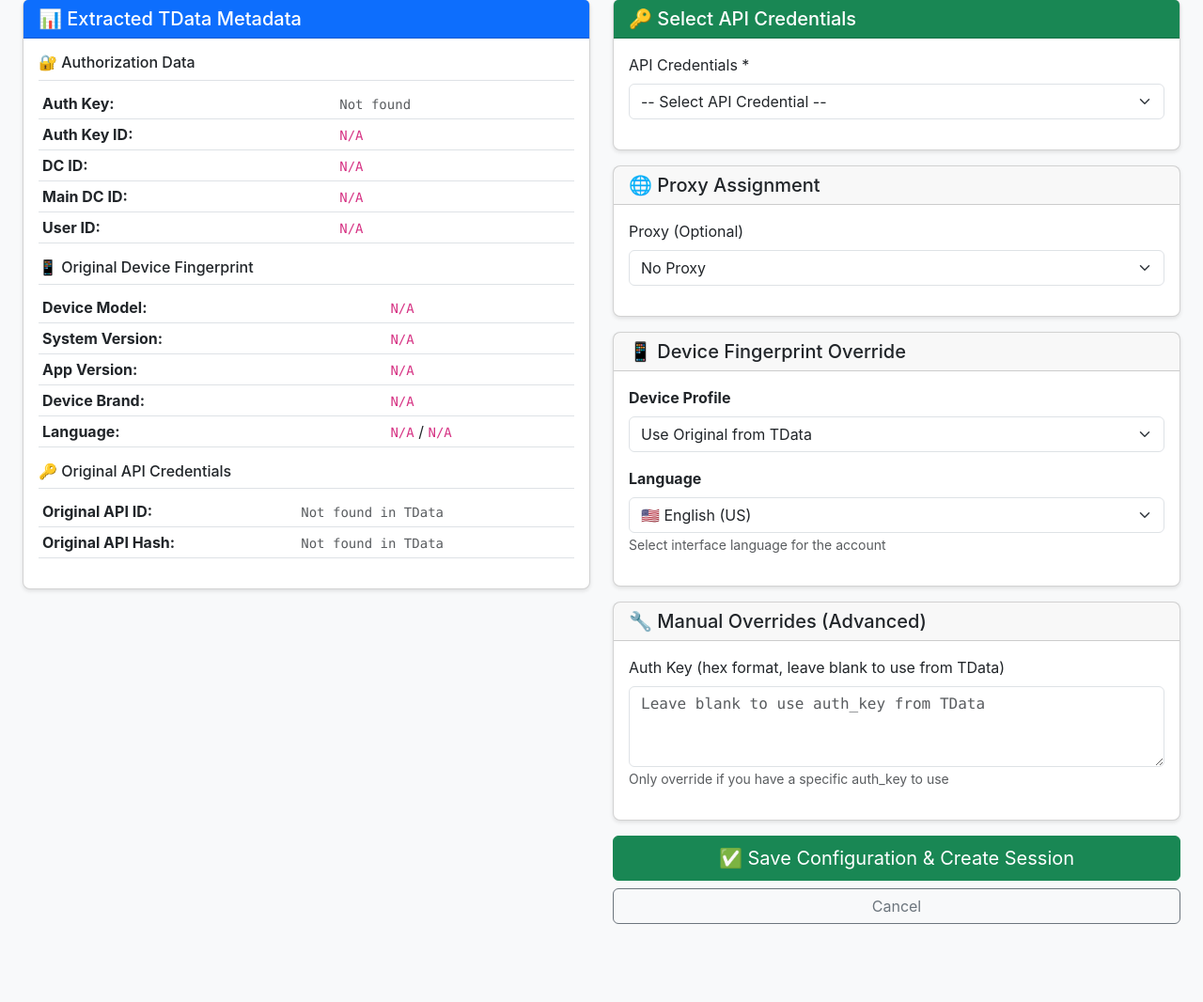
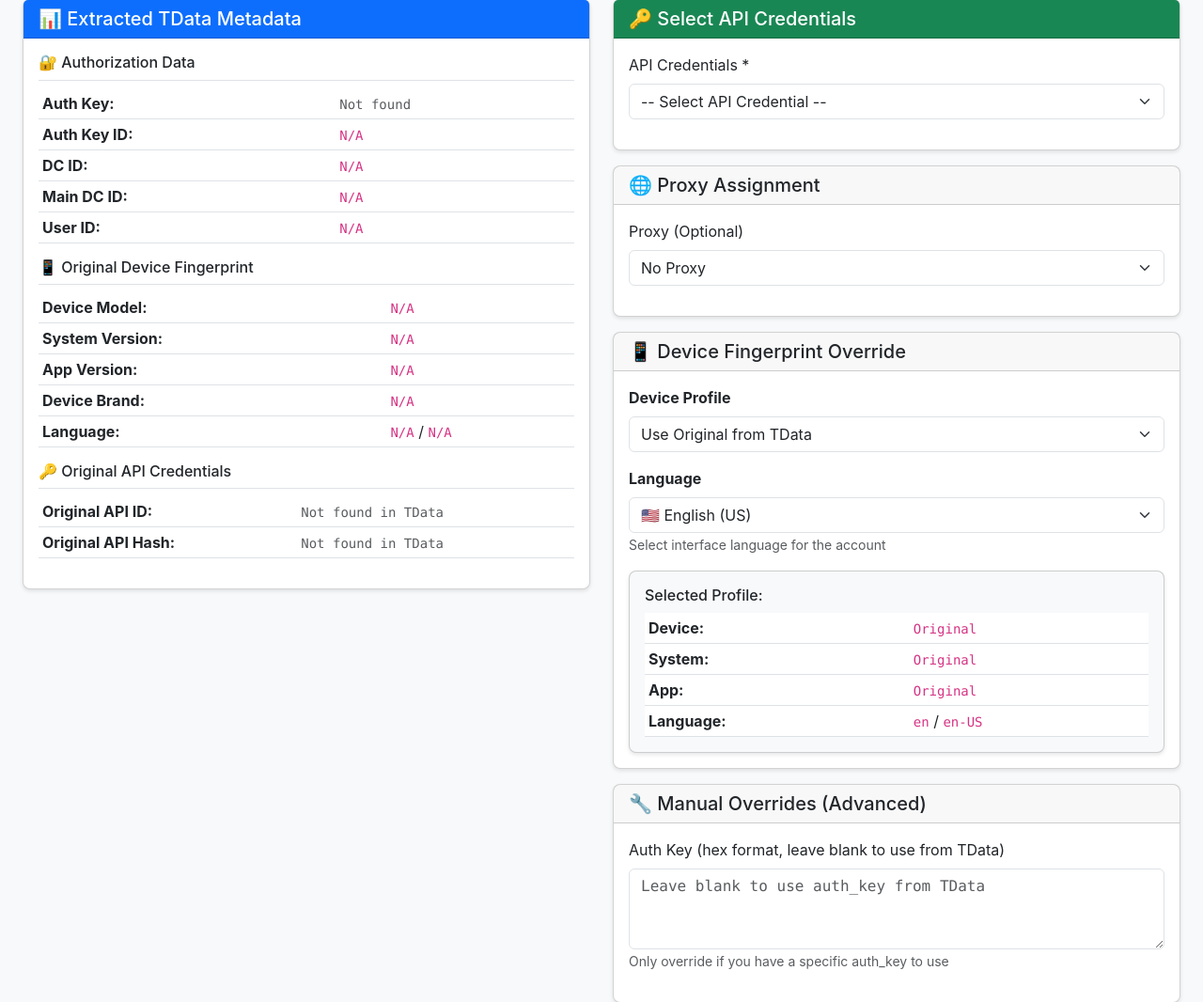
Before and after one commit to mrktguru/mrktguru, a Flask app: template templates/accounts/configure_tdata.html in a window 1280 px wide. Shown: the part 215-1281 px from the top of the page at 94% size. Before the commit the page ends 1198 px from the top, so only its background shows below. Run offline with Flask 3, Linux system fonts and the light colour scheme; the template is opened without the code that fills it, so the values that code supplies are empty.

Commit message:
fix: update JavaScript to handle separate language selector
- Device selector only sets device fields (no lang_code)
- Language selector sets lang_code and system_lang_code
- updatePreview() function updates preview dynamically
- Set English (US) as default on page load

```diff
--- a/templates/accounts/configure_tdata.html
+++ b/templates/accounts/configure_tdata.html
@@ -366,34 +366,64 @@
     // Device Profile Selector
     document.getElementById('deviceProfileSelector').addEventListener('change', function () {
         const selectedValue = this.value;
-        const preview = document.getElementById('deviceProfilePreview');
 
         if (selectedValue === '') {
-            // Use original from TData
-            preview.style.display = 'none';
+            // Use original from TData - clear device fields only
             document.getElementById('device_model_override').value = '';
             document.getElementById('system_version_override').value = '';
             document.getElementById('app_version_override').value = '';
-            document.getElementById('lang_code_override').value = '';
-            document.getElementById('system_lang_code_override').value = '';
         } else {
-            // Parse JSON and populate fields
+            // Parse JSON and populate device fields only (no lang_code in new profiles)
             const profile = JSON.parse(selectedValue);
-
             document.getElementById('device_model_override').value = profile.device_model;
             document.getElementById('system_version_override').value = profile.system_version;
             document.getElementById('app_version_override').value = profile.app_version;
-            document.getElementById('lang_code_override').value = profile.lang_code;
-            document.getElementById('system_lang_code_override').value = profile.system_lang_code;
+        }
 
-            // Show preview
-            document.getElementById('preview_device_model').textContent = profile.device_model;
-            document.getElementById('preview_system_version').textContent = profile.system_version;
-            document.getElementById('preview_app_version').textContent = profile.app_version;
-            document.getElementById('preview_lang_code').textContent = profile.lang_code;
-            document.getElementById('preview_system_lang_code').textContent = profile.system_lang_code;
+        updatePreview();
+    });
+
+    // Language Selector
+    document.getElementById('languageSelector').addEventListener('change', function () {
+        const selectedValue = this.value;
+
+        if (selectedValue) {
+            const lang = JSON.parse(selectedValue);
+            document.getElementById('lang_code_override').value = lang.lang_code;
+            document.getElementById('system_lang_code_override').value = lang.system_lang_code;
+        }
+
+        updatePreview();
+    });
+
+    // Update preview function
+    function updatePreview() {
+        const deviceModel = document.getElementById('device_model_override').value;
+        const systemVersion = document.getElementById('system_version_override').value;
+        const appVersion = document.getElementById('app_version_override').value;
+        const langCode = document.getElementById('lang_code_override').value;
+        const systemLangCode = document.getElementById('system_lang_code_override').value;
+        const preview = document.getElementById('deviceProfilePreview');
+
+        if (deviceModel || systemVersion || appVersion || langCode) {
+            document.getElementById('preview_device_model').textContent = deviceModel || 'Original';
+            document.getElementById('preview_system_version').textContent = systemVersion || 'Original';
+            document.getElementById('preview_app_version').textContent = appVersion || 'Original';
+            document.getElementById('preview_lang_code').textContent = langCode || 'Original';
+            document.getElementById('preview_system_lang_code').textContent = systemLangCode || 'Original';
             preview.style.display = 'block';
+        } else {
+            preview.style.display = 'none';
         }
+    }
+
+    // Set default language to English (US) on page load
+    document.addEventListener('DOMContentLoaded', function () {
+        const langSelector = document.getElementById('languageSelector');
+        langSelector.value = '{"lang_code":"en","system_lang_code":"en-US"}';
+        document.getElementById('lang_code_override').value = 'en';
+        document.getElementById('system_lang_code_override').value = 'en-US';
+        updatePreview();
     });
 </script>
 {% endblock %}
```
